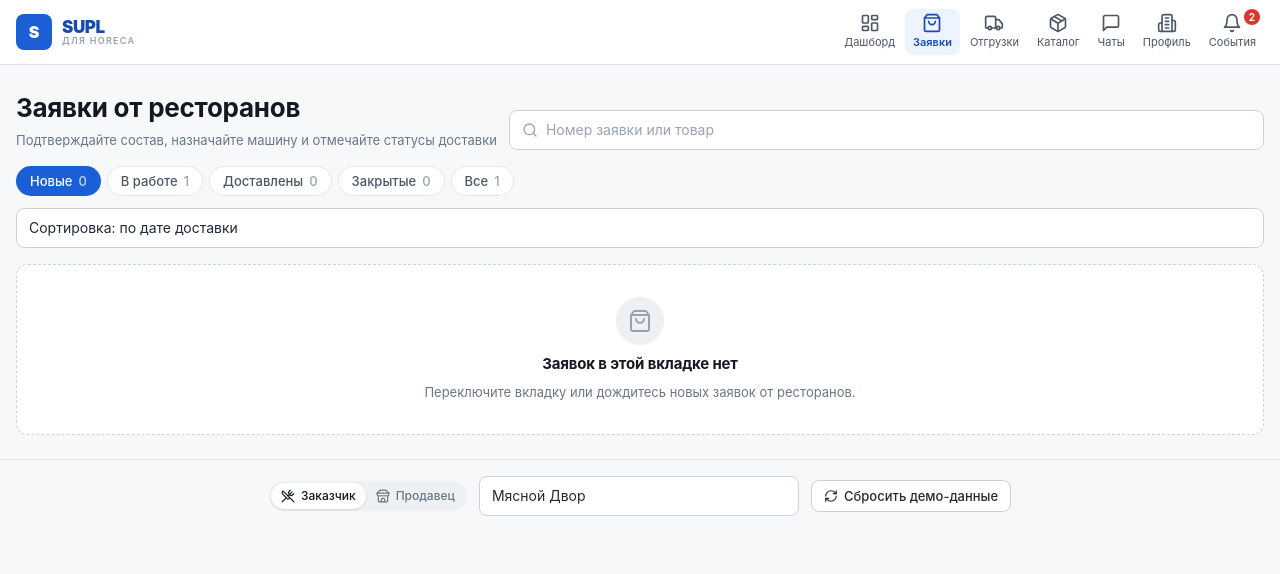
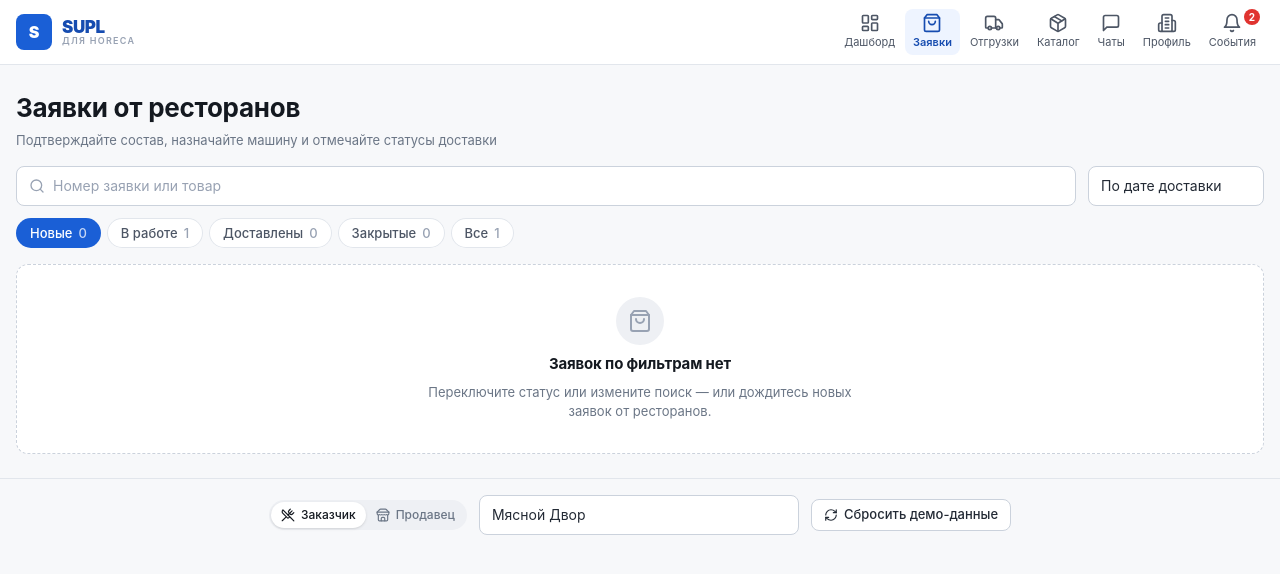
Before and after one commit to Dobryachok/supl, a React (Vite) app: page /seller/orders in a window 1280 px wide. Shown: the top 574 px of the page. Built offline with nearby package versions, Linux system fonts and the light colour scheme.

Commit message:
пофиксил карточки товаров на стороне поставщика, укомплектовал фильтры на стороне поставщика на странице заявок

```diff
--- a/src/components/seller/SellerProductCard.tsx
+++ b/src/components/seller/SellerProductCard.tsx
@@ -23,11 +23,11 @@ export function SellerProductCard({
   return (
     <article
       className={cn(
-        'overflow-hidden rounded-xl border bg-white shadow-[var(--shadow-card)]',
+        'flex h-full flex-col overflow-hidden rounded-xl border bg-white shadow-[var(--shadow-card)]',
         selected ? 'border-brand-400 ring-2 ring-brand-200' : 'border-ink-200',
       )}
     >
-      <div className="relative">
+      <div className="relative shrink-0">
         <Link to={`/product/${product.id}`} className="block">
           <ProductImage product={product} className="aspect-square w-full rounded-none" />
           <div className="absolute top-2 left-2 flex flex-col items-start gap-1">
@@ -45,7 +45,7 @@ export function SellerProductCard({
           )}
         </Link>
         {onSelectChange && (
-          <div className="absolute top-2 right-2 z-10 rounded-lg bg-white/95 p-0.5 shadow-sm">
+          <div className="absolute top-2 right-2 z-10 flex size-8 items-center justify-center rounded-lg bg-white/95 shadow-sm ring-1 ring-ink-200/80">
             <Checkbox
               checked={selected}
               onChange={(e) => onSelectChange(e.target.checked)}
@@ -54,14 +54,16 @@ export function SellerProductCard({
           </div>
         )}
       </div>
-      <div className="p-3">
+      <div className="flex flex-1 flex-col p-3">
         <Link
           to={`/product/${product.id}`}
-          className="line-clamp-2 text-[13px] font-semibold text-ink-900 hover:text-brand-700"
+          className="line-clamp-2 min-h-[2.5rem] text-[13px] leading-5 font-semibold text-ink-900 hover:text-brand-700"
         >
           {product.name}
         </Link>
-        <p className="mt-0.5 text-xs text-ink-500">
+        <div className="min-h-0 flex-1" aria-hidden />
+        <div className="mt-2">
+          <p className="text-xs text-ink-500">
             арт. {product.article} · {product.packSize}
           </p>
           <p className="mt-0.5 text-xs text-ink-500">
@@ -88,6 +90,7 @@ export function SellerProductCard({
             </LinkButton>
           </div>
         </div>
+      </div>
     </article>
   );
 }
--- a/src/components/ui/Field.tsx
+++ b/src/components/ui/Field.tsx
@@ -127,10 +127,15 @@ export interface CheckboxProps extends Omit<InputHTMLAttributes<HTMLInputElement
 }
 
 export function Checkbox({ label, count, className, ...rest }: CheckboxProps) {
+  const hasCaption = label != null || count !== undefined;
+
   return (
     <label
       className={cn(
-        'flex cursor-pointer items-center gap-2 py-1 text-sm text-ink-700 select-none hover:text-ink-900',
+        'flex cursor-pointer items-center select-none',
+        hasCaption
+          ? 'gap-2 py-1 text-sm text-ink-700 hover:text-ink-900'
+          : 'justify-center',
         rest.disabled && 'cursor-not-allowed opacity-50',
         className,
       )}
@@ -140,7 +145,7 @@ export function Checkbox({ label, count, className, ...rest }: CheckboxProps) {
         className="size-4 shrink-0 cursor-pointer accent-brand-600"
         {...rest}
       />
-      <span className="flex-1">{label}</span>
+      {label != null && <span className="flex-1">{label}</span>}
       {count !== undefined && <span className="text-xs text-ink-400">{count}</span>}
     </label>
   );
--- a/src/pages/seller/SellerOrdersPage.tsx
+++ b/src/pages/seller/SellerOrdersPage.tsx
@@ -2,7 +2,7 @@ import { useMemo, useState } from 'react';
 import { useSearchParams } from 'react-router-dom';
 import { Search, ShoppingBag } from 'lucide-react';
 import { EmptyState } from '@/components/ui/EmptyState';
-import { Input, Select, toolbarInputShellClass } from '@/components/ui/Field';
+import { Input, Select, toolbarInputShellClass, toolbarSelectClass } from '@/components/ui/Field';
 import { RowsSkeleton } from '@/components/ui/Skeleton';
 import { Tabs } from '@/components/ui/Tabs';
 import { DeliveryCard } from '@/components/orders/DeliveryCard';
@@ -57,24 +57,35 @@ export function SellerOrdersPage() {
 
   return (
     <div>
-      <div className="flex flex-wrap items-end justify-between gap-3">
       <div>
         <h1 className="text-[26px]">Заявки от ресторанов</h1>
         <p className="mt-1 text-[13px] text-ink-500">
           Подтверждайте состав, назначайте машину и отмечайте статусы доставки
         </p>
       </div>
+
+      <div className="mt-4 flex min-w-0 flex-wrap items-center gap-3">
         <Input
           value={query}
           onChange={(e) => setQuery(e.target.value)}
           placeholder="Номер заявки или товар"
           leading={<Search className="size-4" />}
-          className={cn(toolbarInputShellClass, 'w-full sm:w-72')}
+          className={cn(toolbarInputShellClass, 'min-w-0 w-full flex-1 basis-48')}
+          aria-label="Поиск заявок"
         />
+        <Select
+          value={sort}
+          onChange={(e) => setSort(e.target.value as 'created' | 'delivery')}
+          className={cn(toolbarSelectClass, '!flex-none w-full shrink-0 sm:w-44')}
+          aria-label="Сортировка"
+        >
+          <option value="delivery">По дате доставки</option>
+          <option value="created">По дате создания</option>
+        </Select>
       </div>
 
-      <div className="mt-4 flex flex-wrap items-center gap-3">
       <Tabs
+        className="mt-3 min-w-0"
         value={tab}
         onChange={setTab}
         variant="pills"
@@ -87,15 +98,6 @@ export function SellerOrdersPage() {
           { id: 'all', label: 'Все', count: orders.length },
         ]}
       />
-        <Select
-          value={sort}
-          onChange={(e) => setSort(e.target.value as 'created' | 'delivery')}
-          className="ml-auto h-10 w-52 text-sm"
-        >
-          <option value="delivery">Сортировка: по дате доставки</option>
-          <option value="created">Сортировка: по дате создания</option>
-        </Select>
-      </div>
 
       <div className="mt-4">
         {loading ? (
@@ -103,8 +105,8 @@ export function SellerOrdersPage() {
         ) : filtered.length === 0 ? (
           <EmptyState
             icon={<ShoppingBag className="size-6" />}
-            title="Заявок в этой вкладке нет"
-            text="Переключите вкладку или дождитесь новых заявок от ресторанов."
+            title="Заявок по фильтрам нет"
+            text="Переключите статус или измените поиск — или дождитесь новых заявок от ресторанов."
             compact
           />
         ) : (
```
Lines whose indentation alone changed are shown as unchanged.
